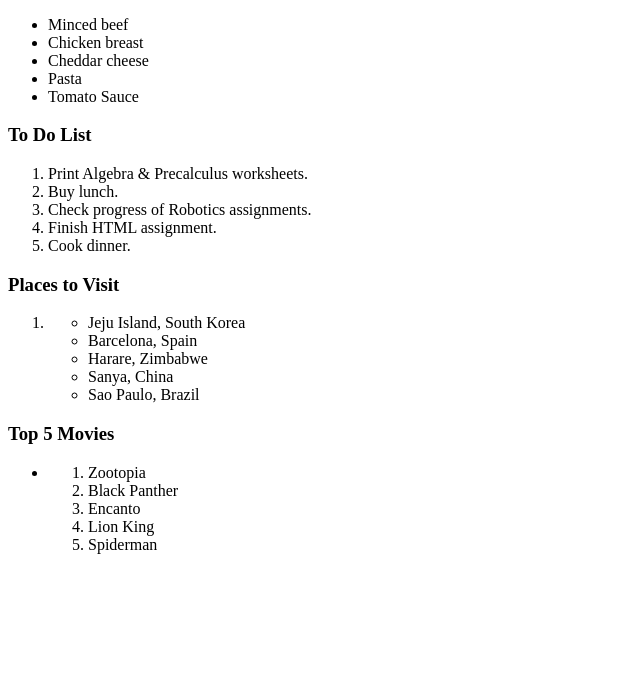
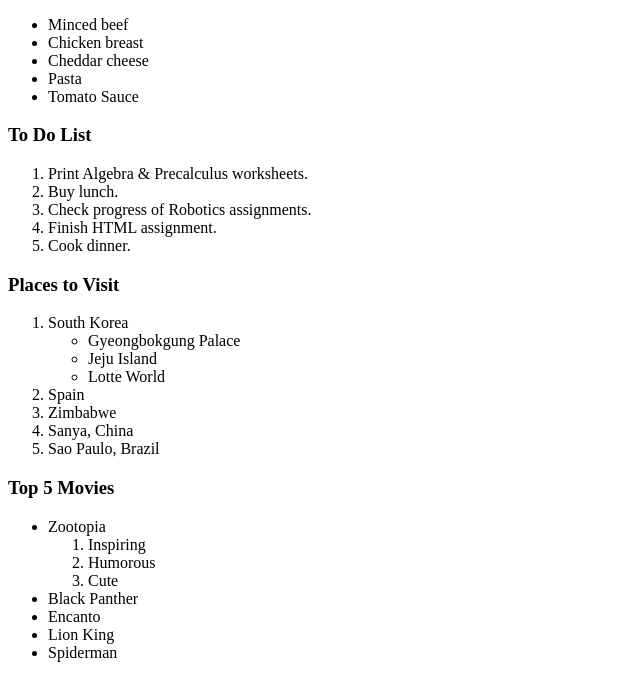
Before and after one commit to naomikgrant/FD_Assignment1, a plain HTML site: page lists/index.html in a window 1280 px wide. Shown: the part 105-800 px from the top of the page, without its empty margins (0-640 px from the left). Drawn offline with Linux system fonts and the light colour scheme.

Commit message:
Update index.html
Changed the way unordered and ordered lists are displayed.

```diff
--- a/lists/index.html
+++ b/lists/index.html
@@ -28,23 +28,29 @@
         </ol>
         <h3>Places to Visit</h3>
         <ol>
-            <li><ul>
-            <li>Jeju Island, South Korea</li>
-            <li>Barcelona, Spain</li>
-            <li>Harare, Zimbabwe</li>
+            <li>South Korea</li>
+                <ul>
+                    <li>Gyeongbokgung Palace</li>
+                    <li>Jeju Island</li>
+                    <li>Lotte World</li>
+                </ul>
+            <li>Spain</li>
+            <li>Zimbabwe</li>
             <li>Sanya, China</li>
             <li>Sao Paulo, Brazil</li>
-            </ul></li>
         </ol>
         <h3>Top 5 Movies</h3>
         <ul>
-            <li><ol>
             <li>Zootopia</li>
+            <ol>
+                <li>Inspiring</li>
+                <li>Humorous</li>
+                <li>Cute</li>
+            </ol>
             <li>Black Panther</li>
             <li>Encanto</li>
             <li>Lion King</li>
             <li>Spiderman</li>
-            </ol></li>
         </ul>
     </div>
 </body>
```
